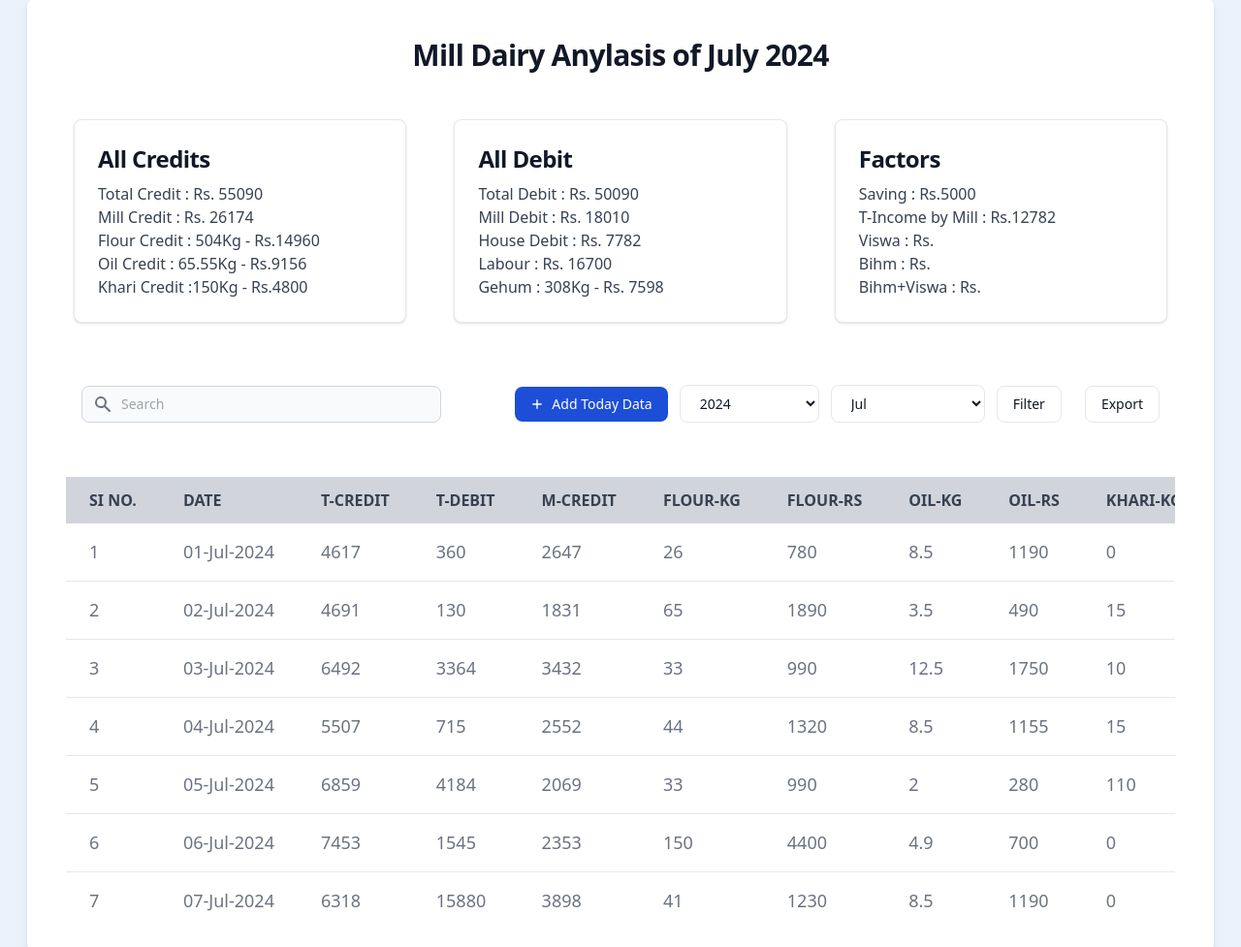
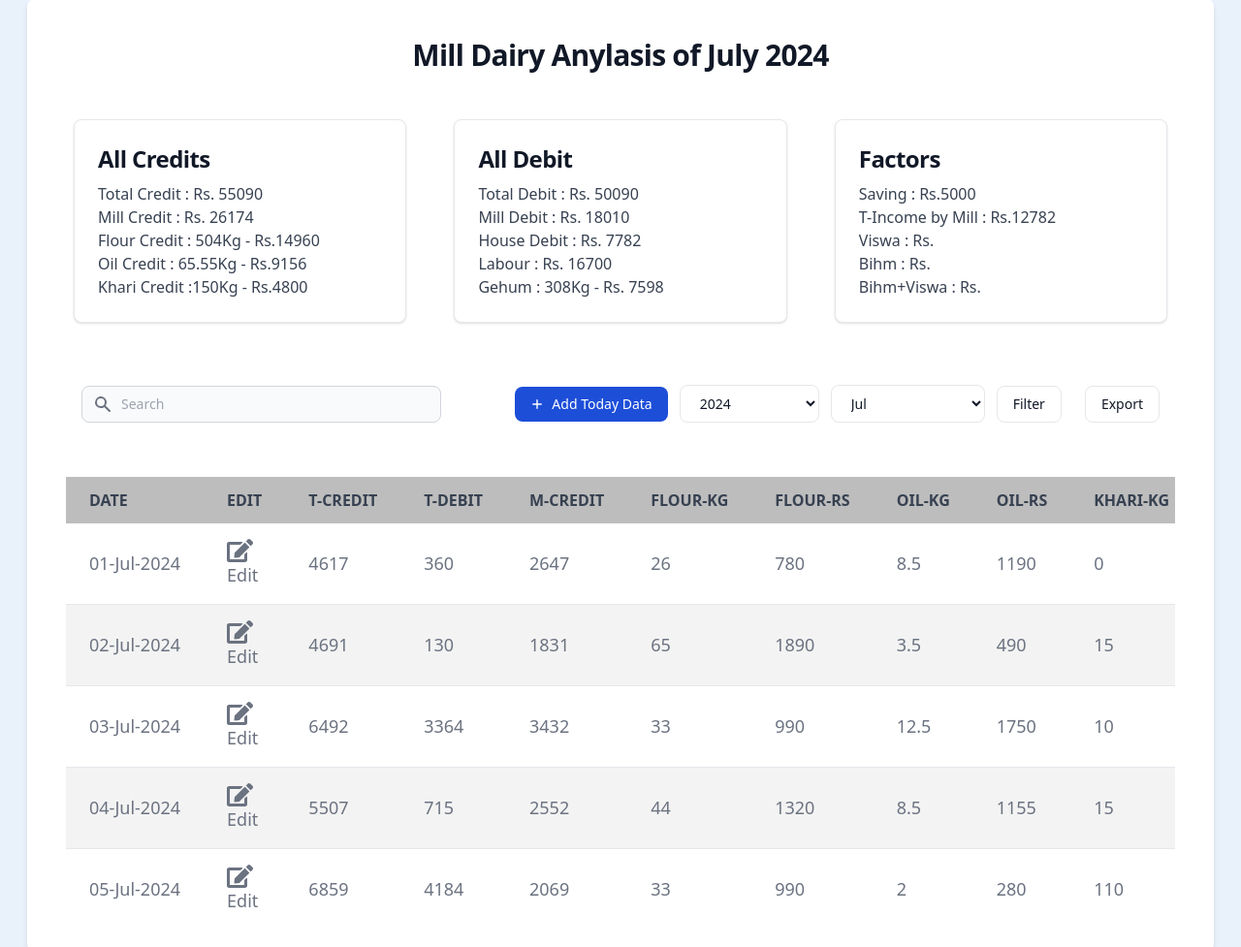
Before and after one commit to ratan140303/MillDairy-Web, a Flask app: page /dashboard in a window 1280 px wide. Shown: the part 89-1066 px from the top of the page at 97% size. Run offline with Flask 3, Linux system fonts and the light colour scheme; a user stored in the database is signed in; data comes from the database, SQL or seed files in the repository; both versions use the stored data as it was after the commit; some libraries are stand-ins or nearby versions.

Commit message:
changes 2

```diff
--- a/static/css/output.css
+++ b/static/css/output.css
@@ -754,6 +754,18 @@ video {
   height: 100vh;
 }
 
+.h-1 {
+  height: 0.25rem;
+}
+
+.h-7 {
+  height: 1.75rem;
+}
+
+.h-6 {
+  height: 1.5rem;
+}
+
 .w-10 {
   width: 2.5rem;
 }
@@ -946,14 +962,14 @@ video {
   background-color: rgb(233 241 250 / var(--tw-bg-opacity));
 }
 
+.bg-\[\#bdbdbd\] {
+  --tw-bg-opacity: 1;
+  background-color: rgb(189 189 189 / var(--tw-bg-opacity));
+}
+
 .bg-blue-700 {
   --tw-bg-opacity: 1;
   background-color: rgb(29 78 216 / var(--tw-bg-opacity));
-}
-
-.bg-gray-300 {
-  --tw-bg-opacity: 1;
-  background-color: rgb(209 213 219 / var(--tw-bg-opacity));
 }
 
 .bg-gray-400 {
@@ -991,6 +1007,10 @@ video {
 
 .bg-no-repeat {
   background-repeat: no-repeat;
+}
+
+.fill-gray-500 {
+  fill: #6b7280;
 }
 
 .p-2 {
@@ -1228,6 +1248,41 @@ video {
   box-shadow: var(--tw-ring-offset-shadow, 0 0 #0000), var(--tw-ring-shadow, 0 0 #0000), var(--tw-shadow);
 }
 
+.odd\:bg-white:nth-child(odd) {
+  --tw-bg-opacity: 1;
+  background-color: rgb(255 255 255 / var(--tw-bg-opacity));
+}
+
+.odd\:bg-\[\#fda4af\]:nth-child(odd) {
+  --tw-bg-opacity: 1;
+  background-color: rgb(253 164 175 / var(--tw-bg-opacity));
+}
+
+.odd\:bg-\[\#fff1f2\]:nth-child(odd) {
+  --tw-bg-opacity: 1;
+  background-color: rgb(255 241 242 / var(--tw-bg-opacity));
+}
+
+.even\:bg-\[\#f3f3f3\]:nth-child(even) {
+  --tw-bg-opacity: 1;
+  background-color: rgb(243 243 243 / var(--tw-bg-opacity));
+}
+
+.even\:bg-\[\#fb7185\]:nth-child(even) {
+  --tw-bg-opacity: 1;
+  background-color: rgb(251 113 133 / var(--tw-bg-opacity));
+}
+
+.even\:bg-\[\#ffe4e6\]:nth-child(even) {
+  --tw-bg-opacity: 1;
+  background-color: rgb(255 228 230 / var(--tw-bg-opacity));
+}
+
+.even\:bg-\[\#fff1f2\]:nth-child(even) {
+  --tw-bg-opacity: 1;
+  background-color: rgb(255 241 242 / var(--tw-bg-opacity));
+}
+
 .hover\:bg-\[\#1d4ed8\]:hover {
   --tw-bg-opacity: 1;
   background-color: rgb(29 78 216 / var(--tw-bg-opacity));
--- a/templates/dashboard.html
+++ b/templates/dashboard.html
@@ -8,10 +8,11 @@
                 <h1 class="m-10 text-center mb-2 text-3xl font-bold tracking-tight text-gray-900 dark:text-white">Mill
                     Dairy Anylasis of {{month_name}} {{year}} </h1>
                 <!-- Anylasis Data -->
-                <div class="m-2 md:m-10 text-sm text-red-800 rounded-lg bg-red-50 dark:bg-gray-900 dark:text-red-400" role="alert">
+                <div class="m-2 md:m-10 text-sm text-red-800 rounded-lg bg-red-50 dark:bg-gray-900 dark:text-red-400"
+                    role="alert">
                     {% with messages = get_flashed_messages() %}
                     {% if messages %}
-                        <p class="font-medium m-2 p-4">{{ messages[0] }}</p>
+                    <p class="font-medium m-2 p-4">{{ messages[0] }}</p>
                     {% endif %}
                     {% endwith %}
                 </div>
@@ -20,34 +21,45 @@
                         class="block md:w-[30%] max-w-sm m-2 p-6 bg-white border border-gray-200 rounded-lg shadow hover:bg-gray-100 dark:bg-gray-800 dark:border-gray-700 dark:hover:bg-gray-700">
                         <h5 class="mb-2 text-2xl font-bold tracking-tight text-gray-900 dark:text-white">All Credits
                         </h5>
-                        <p class="font-normal text-gray-700 dark:text-gray-400">Total Credit : Rs. {{ total_t_credit }}</p>
+                        <p class="font-normal text-gray-700 dark:text-gray-400">Total Credit : Rs. {{ total_t_credit }}
+                        </p>
                         <p class="font-normal text-gray-700 dark:text-gray-400">Mill Credit : Rs. {{total_m_credit}}</p>
-                        <p class="font-normal text-gray-700 dark:text-gray-400">Flour Credit : {{ total_flour_weight }}Kg - Rs.{{ total_flour_rs }}</p>
-                        <p class="font-normal text-gray-700 dark:text-gray-400">Oil Credit : {{ total_oil_weight }}Kg - Rs.{{ total_oil_rs }}</p>
-                        <p class="font-normal text-gray-700 dark:text-gray-400">Khari Credit :{{total_khari_weight}}Kg - Rs.{{total_khari_rs}}</p>
+                        <p class="font-normal text-gray-700 dark:text-gray-400">Flour Credit : {{ total_flour_weight
+                            }}Kg - Rs.{{ total_flour_rs }}</p>
+                        <p class="font-normal text-gray-700 dark:text-gray-400">Oil Credit : {{ total_oil_weight }}Kg -
+                            Rs.{{ total_oil_rs }}</p>
+                        <p class="font-normal text-gray-700 dark:text-gray-400">Khari Credit :{{total_khari_weight}}Kg -
+                            Rs.{{total_khari_rs}}</p>
                     </div>
                     <div
                         class="block md:w-[30%] max-w-sm m-2 p-6 bg-white border border-gray-200 rounded-lg shadow hover:bg-gray-100 dark:bg-gray-800 dark:border-gray-700 dark:hover:bg-gray-700">
                         <h5 class="mb-2 text-2xl font-bold tracking-tight text-gray-900 dark:text-white">All Debit</h5>
-                        <p class="font-normal text-gray-700 dark:text-gray-400">Total Debit : Rs. {{ total_t_debit }}</p>
-                        <p class="font-normal text-gray-700 dark:text-gray-400">Mill Debit : Rs. {{ total_mill_debit }}</p>
-                        <p class="font-normal text-gray-700 dark:text-gray-400">House Debit : Rs. {{ total_home_debit }}</p>
+                        <p class="font-normal text-gray-700 dark:text-gray-400">Total Debit : Rs. {{ total_t_debit }}
+                        </p>
+                        <p class="font-normal text-gray-700 dark:text-gray-400">Mill Debit : Rs. {{ total_mill_debit }}
+                        </p>
+                        <p class="font-normal text-gray-700 dark:text-gray-400">House Debit : Rs. {{ total_home_debit }}
+                        </p>
                         <p class="font-normal text-gray-700 dark:text-gray-400">Labour : Rs. {{ total_labour_rs }}</p>
-                        <p class="font-normal text-gray-700 dark:text-gray-400">Gehum : {{ total_gehum_weight }}Kg - Rs. {{ total_gehum_rs }}</p>
+                        <p class="font-normal text-gray-700 dark:text-gray-400">Gehum : {{ total_gehum_weight }}Kg - Rs.
+                            {{ total_gehum_rs }}</p>
                     </div>
                     <div
                         class="block md:w-[30%] max-w-sm m-2 p-6 bg-white border border-gray-200 rounded-lg shadow hover:bg-gray-100 dark:bg-gray-800 dark:border-gray-700 dark:hover:bg-gray-700">
                         <h5 class="mb-2 text-2xl font-bold tracking-tight text-gray-900 dark:text-white">Factors</h5>
-                        <p class="font-normal text-gray-700 dark:text-gray-400">Saving : Rs.{{ total_t_credit - total_t_debit }}</p>
-                        <p class="font-normal text-gray-700 dark:text-gray-400">T-Income by Mill : Rs.{{total_t_credit - total_mill_debit - total_labour_rs - total_gehum_rs}} </p>
+                        <p class="font-normal text-gray-700 dark:text-gray-400">Saving : Rs.{{ total_t_credit -
+                            total_t_debit }}</p>
+                        <p class="font-normal text-gray-700 dark:text-gray-400">T-Income by Mill : Rs.{{total_t_credit -
+                            total_mill_debit - total_labour_rs - total_gehum_rs}} </p>
                         <p class="font-normal text-gray-700 dark:text-gray-400">Viswa : Rs. </p>
-                        <p class="font-normal text-gray-700 dark:text-gray-400">Bihm  : Rs. </p>
+                        <p class="font-normal text-gray-700 dark:text-gray-400">Bihm : Rs. </p>
                         <p class="font-normal text-gray-700 dark:text-gray-400">Bihm+Viswa : Rs. </p>
                     </div>
                 </div>
 
                 <!-- Table heading -->
-                <div class="m-1 md:m-10 flex flex-col md:flex-row items-center justify-between space-y-5 md:space-y-0 md:space-x-4 p-4">
+                <div
+                    class="m-1 md:m-10 flex flex-col md:flex-row items-center justify-between space-y-5 md:space-y-0 md:space-x-4 p-4">
                     <!-- search Bar -->
                     <div class="w-full md:w-1/3">
                         <form class="flex items-center" action="/dashboard" method="get">
@@ -62,12 +74,15 @@
                                             clip-rule="evenodd" />
                                     </svg>
                                 </div>
-                                <input type="text" name="query" id="simple-search" class="bg-gray-50 border border-gray-300 text-gray-900 text-sm rounded-lg focus:ring-primary-500 focus:border-primary-500 block w-full pl-10 p-2 dark:bg-gray-700 dark:border-gray-600 dark:placeholder-gray-400 dark:text-white dark:focus:ring-primary-500 dark:focus:border-primary-500" placeholder="Search" required="">
+                                <input type="text" name="query" id="simple-search"
+                                    class="bg-gray-50 border border-gray-300 text-gray-900 text-sm rounded-lg focus:ring-primary-500 focus:border-primary-500 block w-full pl-10 p-2 dark:bg-gray-700 dark:border-gray-600 dark:placeholder-gray-400 dark:text-white dark:focus:ring-primary-500 dark:focus:border-primary-500"
+                                    placeholder="Search" required="">
                             </div>
                         </form>
                     </div>
 
-                    <div class="w-full md:w-auto flex flex-col md:flex-row space-y-5 md:space-y-0 items-stretch md:items-center justify-end md:space-x-3 flex-shrink-0">
+                    <div
+                        class="w-full md:w-auto flex flex-col md:flex-row space-y-5 md:space-y-0 items-stretch md:items-center justify-end md:space-x-3 flex-shrink-0">
                         <!-- Add Today Data -->
                         <button type="button"
                             class="flex items-center justify-center text-white bg-blue-700 hover:bg-primary-800 focus:ring-4 focus:ring-primary-300 font-medium rounded-lg text-sm px-4 py-2 dark:bg-primary-600 dark:hover:bg-primary-700 focus:outline-none dark:focus:ring-primary-800">
@@ -158,10 +173,12 @@
                 <!-- Table Here -->
                 <div class="overflow-x-auto m-2 md:m-10 h-[450px]">
                     <table class="w-full text-left text-gray-500 dark:text-gray-400">
-                        <thead class="whitespace-nowrap text-gray-700 uppercase bg-gray-300 dark:bg-gray-700 dark:text-gray-400 sticky top-0 z-50">
+                        <thead
+                            class="whitespace-nowrap text-gray-700 uppercase bg-[#bdbdbd] dark:bg-gray-700 dark:text-gray-400 sticky top-0 z-50">
                             <tr>
-                                <th scope="col" class="px-6 py-3"> SI No.</th>
+                                <!-- <th scope="col" class="px-6 py-3"> SI No.</th> -->
                                 <th scope="col" class="px-6 py-3"> Date</th>
+                                <th scope="col" class="px-6 py-3">Edit</th>
                                 <th scope="col" class="px-6 py-3">T-Credit </th>
                                 <th scope="col" class="px-6 py-3">T-Debit </th>
                                 <th scope="col" class="px-6 py-3">M-Credit</th>
@@ -179,14 +196,23 @@
                                 <th scope="col" class="px-6 py-3">Labour-Rs</th>
                                 <th scope="col" class="px-6 py-3">Gehum-Kg</th>
                                 <th scope="col" class="px-6 py-3">Gehum-Rs</th>
-                                <th scope="col" class="px-6 py-3">Edit</th>
+
                             </tr>
                         </thead>
                         <tbody class="text-[18px]">
                             {% for mill_dairy_data in mill_dairy_datas %}
-                            <tr class="bg-white border-b dark:bg-gray-800 dark:border-gray-700">
-                                <td class="px-6 py-4">{{ loop.index }}</td>
-                                <td class="px-6 py-4 whitespace-nowrap">{{ mill_dairy_data.date.strftime('%d-%b-%Y') }}</td>
+                            <tr
+                                class="odd:bg-white even:bg-[#f3f3f3] hover:bg-yellow-100 border-b dark:odd:bg-gray-500 dark:even:bg-gray-600 dark:border-gray-700 dark:text-white dark:hover:bg-[#fb7185]">
+                                <!-- <td class="px-6 py-4">{{ loop.index }}</td> -->
+                                <td class="px-6 py-4 whitespace-nowrap">{{ mill_dairy_data.date.strftime('%d-%b-%Y') }}
+                                </td>
+                                <td class="px-6 py-4">
+                                    <a href="{{ url_for('edit_data', data_id=mill_dairy_data.id) }}">
+                                        <svg class="fill-gray-500 h-6 dark:fill-white" xmlns="http://www.w3.org/2000/svg" viewBox="0 0 576 512">
+                                            <path d="M402.6 83.2l90.2 90.2c3.8 3.8 3.8 10 0 13.8L274.4 405.6l-92.8 10.3c-12.4 1.4-22.9-9.1-21.5-21.5l10.3-92.8L388.8 83.2c3.8-3.8 10-3.8 13.8 0zm162-22.9l-48.8-48.8c-15.2-15.2-39.9-15.2-55.2 0l-35.4 35.4c-3.8 3.8-3.8 10 0 13.8l90.2 90.2c3.8 3.8 10 3.8 13.8 0l35.4-35.4c15.2-15.3 15.2-40 0-55.2zM384 346.2V448H64V128h229.8c3.2 0 6.2-1.3 8.5-3.5l40-40c7.6-7.6 2.2-20.5-8.5-20.5H48C21.5 64 0 85.5 0 112v352c0 26.5 21.5 48 48 48h352c26.5 0 48-21.5 48-48V306.2c0-10.7-12.9-16-20.5-8.5l-40 40c-2.2 2.3-3.5 5.3-3.5 8.5z" />
+                                        </svg> Edit
+                                    </a>
+                                </td>
                                 <!--Total Credits -->
                                 <td class="px-6 py-4">{{ mill_dairy_data.total_credit }}</td>
                                 <td class="px-6 py-4">{{ mill_dairy_data.total_debit }}</td>
@@ -208,7 +234,6 @@
                                 <td class="px-6 py-4">{{ mill_dairy_data.labour_rs }}</td>
                                 <td class="px-6 py-4">{{ mill_dairy_data.gehum_weight }}</td>
                                 <td class="px-6 py-4">{{ mill_dairy_data.gehum_rs }}</td>
-                                <td class="px-6 py-4"><a href="{{ url_for('edit_data', data_id=mill_dairy_data.id) }}">Edit</a></td>
                             </tr>
                             {% endfor %}
                         </tbody>
```
Also changed, not shown: other parts of static/css/output.css (+108 -0 lines), instance/database.db.
